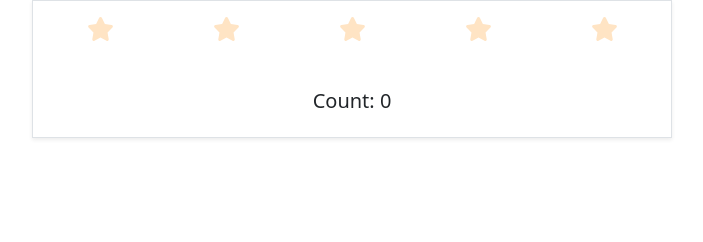
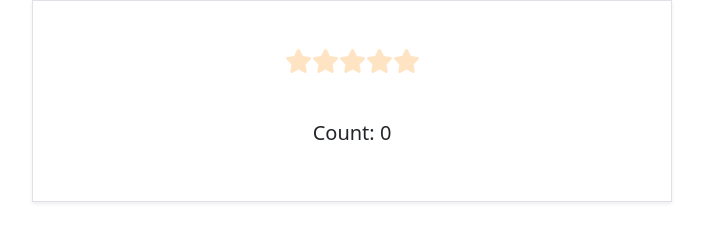
Before and after one commit to arijitdas0211/git_myScript, a plain HTML site: page Star_Rating/index.html in a window 1280 px wide. Shown: the whole page, without its empty margins (288-991 px from the left). Drawn offline with nearby package versions, Linux system fonts and the light colour scheme.

```diff
--- a/Star_Rating/index.html
+++ b/Star_Rating/index.html
@@ -19,13 +19,13 @@
 </head>
 <body>
 
-    <div class="container border text-center shadow-sm p-3 w-50" id="star_container">
-        <div class="row align-items-start">
-            <div class="col" id="one"><i class="fa-solid fa-star fa-xl"></i></div>
-            <div class="col" id="two"><i class="fa-solid fa-star fa-xl"></i></div>
-            <div class="col" id="three"><i class="fa-solid fa-star fa-xl"></i></div>
-            <div class="col" id="four"><i class="fa-solid fa-star fa-xl"></i></div>
-            <div class="col" id="five"><i class="fa-solid fa-star fa-xl"></i></div>
+    <div class="container border text-center shadow-sm p-5 w-50" id="star_container">
+        <div class="d-flex justify-content-center">
+            <div id="one"><i class="fa-solid fa-star fa-xl"></i></div>
+            <div id="two"><i class="fa-solid fa-star fa-xl"></i></div>
+            <div id="three"><i class="fa-solid fa-star fa-xl"></i></div>
+            <div id="four"><i class="fa-solid fa-star fa-xl"></i></div>
+            <div id="five"><i class="fa-solid fa-star fa-xl"></i></div>
         </div>
         <div class="row mt-5">
             <h5>
@@ -42,13 +42,8 @@
         const four = document.getElementById('four');
         const five = document.getElementById('five');
         const num = document.getElementById("num");
-        const star = document.getElementsByClassName("fa-star");
-
+        // const star = document.getElementsByClassName("fa-star");
         const mainDiv = document.getElementById("star_container");
-        mainDiv.addEventListener('mouseout', () => {
-            count = 0;
-            num.textContent = count;
-        });
 
         const arr = [one, two, three, four, five];
 
@@ -60,6 +55,11 @@
             });
         }
 
+        mainDiv.addEventListener('mouseout', () => {
+            count = 0;
+            num.textContent = count;
+        });
+
     </script>
     <script src="https://cdn.jsdelivr.net/npm/bootstrap@5.3.3/dist/js/bootstrap.bundle.min.js"></script>
     <script src="https://cdnjs.cloudflare.com/ajax/libs/font-awesome/6.7.2/js/all.min.js"></script>
```
Also changed, not shown: async and await.js (+5 -3 lines).
